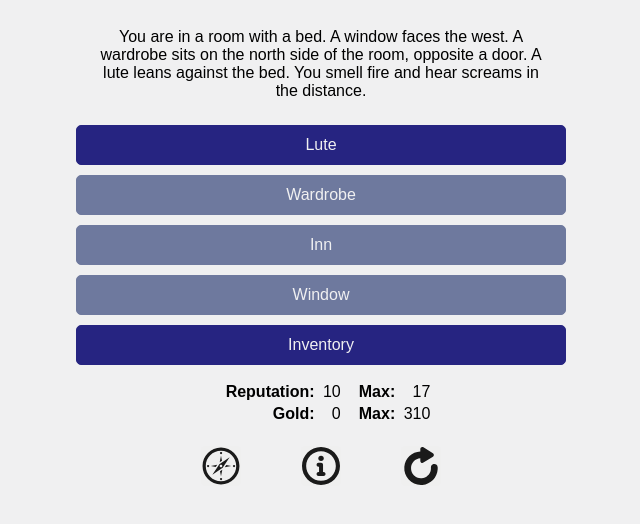
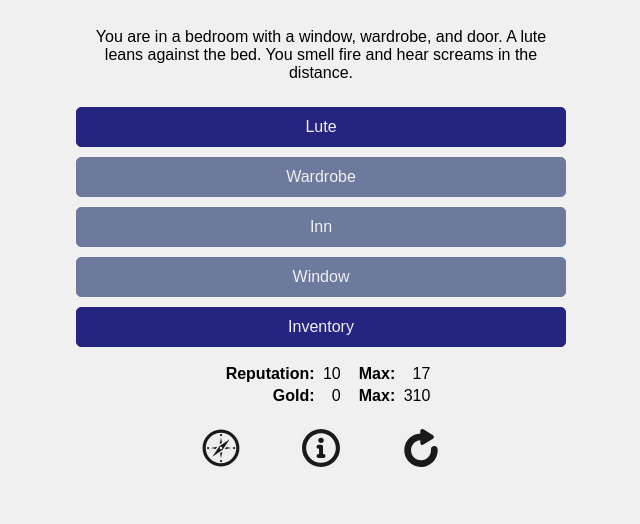
Before and after one commit to skedwards88/dragon, a React app: page / in a window 1280 px wide. Shown: the top 524 px of the page, without its empty margins (319-959 px from the left). Built offline with nearby package versions, Linux system fonts and the light colour scheme.

Commit message:
remove cardinal direction text

```diff
--- a/src/locations.js
+++ b/src/locations.js
@@ -54,7 +54,7 @@ const room = new Location({
   dropPreposition: "in",
   getDescription: function (props) {
     let text =
-      "You are in a room with a bed. A window faces the west. A wardrobe sits on the north side of the room, opposite a door. ";
+      "You are in a bedroom with a window, wardrobe, and door. ";
 
     if (props.itemLocations.room.has("lute")) {
       text += "A lute leans against the bed. ";
@@ -172,13 +172,13 @@ const courtyard = new Location({
   },
   dropPreposition: "in",
   getDescription: function (props) {
-    return `You are in a small courtyard. The entrance to the inn sits at the north side. To the east you hear sounds of a blacksmith shop. To the west you see a fountain. ${
+    return `You are in a small courtyard that connects to the inn. You can see a fountain and hear sounds of a blacksmith shop. ${
       props.gameState.manorFire
         ? "Beyond the fountain, you see flames and smoke. "
         : ""
     }${
       props.gameState.firstCourtyardEntry
-        ? "\n\nAn youth runs west to east, crying as they flee. They drop a handkerchief in their distress. "
+        ? "\n\nAn youth runs from the fire, crying as they flee. They drop a handkerchief in their distress. "
         : ""
     }`;
   },
@@ -203,29 +203,29 @@ const fountain = new Location({
   },
   getDescription: function (props) {
     let text =
-      "You stand at the edge of a fountain. In the center is a statue of a dragon surrounded by cowering people. To the east is a courtyard. To the north is a manor. ";
+      "You stand at the edge of a fountain. In the center is a statue of a dragon surrounded by cowering people. ";
 
     if (props.gameState.manorFire) {
-      text += "\n\nThe manor is on fire and surrounded by a crowd of people. ";
+      text += "\n\nBeyond the fountain, you see a manor on fire. ";
     } else {
-      text += "\n\nThe manor is a framework of charred wood. ";
+      text += "\n\nBeyond the fountain, the manor is a framework of charred wood. ";
     }
 
     if (props.itemLocations.nursery.has("baby")) {
       text +=
-        'You hear a voice sobbing, "My baby! My baby is trapped in the nursery. " ';
+        'A crowd surrounds the fountain, surveying the fire. You hear a voice sobbing, "My baby! My baby is trapped in the nursery. " ';
     }
 
     if (props.gameState.savedBaby && !props.gameState.receivedBabyReward) {
       if (props.gameState.babyCough) {
-        text += `\n\nYou hear a voice: "My baby! You saved my baby! My dear baby has a terrible cough from being carried through the smoke. Regardless, take this gold as thanks." `;
+        text += `\n\nYou hear a voice: "My baby! You saved my baby!" The baby coughs from the smoke. The parent glares at you, "My baby has a terrible cough from being carried through the smoke. Regardless, take this gold as thanks." `;
       } else {
         text +=
-          '\n\nYou hear a voice: "Thank you for saving my baby! Please take this gold as thanks." ';
+          '\n\nYou hear a voice: "My baby! You saved my baby! Please take this gold as thanks." ';
       }
       if (props.gameState.playerCough) {
         text +=
-          "\n\nAs they hand you the gold, you let out a racking cough. It seems that you should have taken measures to avoid breathing the smoke. They pass you the gold quickly, eager to be away before you hack up a lung. ";
+          "\n\nAs you take the gold, you let out a racking cough. It seems that you should have taken measures to avoid breathing the smoke. They pass you the gold quickly, eager to get away from your coughing. ";
       }
       text +=
         "\n\nBehind you, you hear the roof collapse. Finally, the crowd is able to douse the flames. ";
@@ -370,6 +370,9 @@ const nurseryWindow = new Location({
 
 const smithy = new Location({
   id: "smithy",
+  getDisplayName: function () {
+    return "Blacksmith shop";
+  },
   dropPreposition: "at",
   getConnections: function () {
     return {
@@ -382,7 +385,7 @@ const smithy = new Location({
   },
   getDescription: function (props) {
     let text =
-      "You stand in front of a blacksmith shop. To the north is the city gate. To the west is a courtyard. The blacksmith is working inside the shop. ";
+      "You stand in front of a blacksmith shop. From the shop, you can see the city gate and the inn courtyard. The blacksmith is working in front of the shop. ";
 
     if (props.itemLocations.smithy.has("sword")) {
       text +=
@@ -527,7 +530,7 @@ const gate = new Location({
     };
   },
   getDescription: function (props) {
-    return `You are standing at the north gate. You see a pasture and a road leading up a mountain. \n\nThe youth that you saw earlier stands at the gate${
+    return `You are standing at the city gate. You see a pasture and a road leading up a mountain. \n\nThe youth that you saw earlier stands at the gate${
       !props.gameState.playedForYouth ? ", crying" : ""
     }. `;
   },
@@ -585,7 +588,7 @@ const road1 = new Location({
     };
   },
   getDescription: function (props) {
-    return `You stand at the end of a long road. The city gates sit to the south. To the north, you see mountains.
+    return `You stand at the end of a long road that stretches from the city gate to mountains.
     ${
       props.gameState.horseMounted
         ? "\n\nThankfully, the horse lets you travel quickly. "
@@ -610,7 +613,7 @@ const road2 = new Location({
     };
   },
   getDescription: function (props) {
-    return `You are halfway along a long road. The city gates sit to the south. To the north, you see mountains.
+    return `You are halfway along a long road that stretches from the city gate to mountains.
     ${
       props.gameState.horseMounted
         ? "\n\nThankfully, the horse lets you travel faster. "
@@ -642,7 +645,7 @@ const road3 = new Location({
     ) {
       return 'As you cross the stream, a flash of lightning hits you, knocking you onto your back. "WHERE IS MY TREASURE?" the wizard demands. "Since you did not give me my share, you shall not have any." The treasure flies from your pouch and disappears down the stream. The wizard vanishes in a cloud of smoke.';
     } else {
-      let text = `You stand at the end of a long road. The city gates sit to the south. To the north, you see mountains. `;
+      let text = `You stand at the end of a long road that stretches from the city gate to mountains. `;
 
       if (props.gameState.horseMounted) {
         text += "\n\nThankfully, the horse lets you travel quickly. ";
@@ -692,7 +695,7 @@ const stream = new Location({
     };
   },
   getDescription: function () {
-    return "You come across a steam. It looks crossable by foot or by horse. On the north side, you see a bush full of berries. To the south, the road stretches back to the city. ";
+    return "You come across a steam that separates the road from a clearing. It looks crossable by foot or by horse. ";
   },
 });
 
@@ -709,7 +712,7 @@ const clearing = new Location({
     };
   },
   getDescription: function (props) {
-    let text = `You stand in a clearing. A bush full of berries catches your eye. To the south, a stream burbles. To the north, you see a rocky cliff with a cave. ${
+    let text = `You stand in a clearing, in the shadow of a rocky cliff with a cave. A bush full of berries catches your eye. ${
       props.gameState.cursed
         ? "\n\nA black patch marks where the wizard vanished. "
         : "\n\nA man stands in the middle of the clearing. His long white beard, pointed hat, and staff mark him as a wizard. "
@@ -903,18 +906,19 @@ const caveEntrance = new Location({
   },
   getDescription: function (props) {
     let text =
-      "You stand in the entrance of a cave. To the west, there is a foul smelling cavern. To the east, there is an entrance to a room that glitters with gems and gold. To the south, you feel the fresh air from the cave entrance. ";
+      "You stand in the entrance of a cave. Two short passageways branch out. One passageway leads to a foul smelling cavern. The other passageway leads to a room that glitters with gems and gold. ";
 
     if (!props.gameState.dragonAsleep) {
       text +=
-        "\n\nYou hear coins clanking from the east room, as if a large beast is rolling in piles of gold. ";
+        "\n\nYou hear coins clanking from the glittering room, as if a large beast is rolling in piles of gold. ";
+
+        if
+          (!props.gameState.clothesPoopy || props.gameState.naked)
+
+          {text += 'From that room, voice booms "WHO DO I SMELL?"';}
+
     }
 
-    if (
-      (!props.gameState.clothesPoopy || props.gameState.naked) &&
-      !props.gameState.dragonAsleep
-    )
-      text += 'From the east room, a voice booms "WHO DO I SMELL?"';
 
     return text;
   },
@@ -933,7 +937,7 @@ const defecatory = new Location({
     };
   },
   getDescription: function () {
-    return "You stand in a large, foul smelling cavern. There is a puddle of clear water, a large boulder, and a pile of dragon dung. To the east, you feel the fresh air from the cave entrance. ";
+    return "You stand in a large, foul smelling cavern. There is a puddle of clear water, a large boulder, and a pile of dragon dung. ";
   },
 });
 
@@ -950,7 +954,7 @@ const puddle = new Location({
     };
   },
   getDescription: function (props) {
-    return `You stand at a puddle of clear water. Nearby, there is a large boulder and a pile of dragon dung. The cave entrance is on the opposite side of the room. \n\n${dragonDescription(
+    return `You stand at a puddle of clear water. \n\n${dragonDescription(
       props
     )}`;
   },
@@ -984,7 +988,7 @@ const boulder = new Location({
     };
   },
   getDescription: function (props) {
-    return `You walk behind the boulder. It seems large enough to hide your from sight. Nearby, there is a pile of dragon dung and a puddle of clear water. The cave entrance is on the opposite side of the room. \n\n${dragonDescription(
+    return `You walk behind the boulder. It seems large enough to hide your from sight. \n\n${dragonDescription(
       props
     )}`;
   },
@@ -1041,7 +1045,7 @@ const dung = new Location({
     };
   },
   getDescription: function (props) {
-    return `You stand in front of a large pile of dragon dung. The stench makes your eyes water. Nearby, there is a large boulder and a puddle of clear water. The cave entrance is on the opposite side of the room. \n\n${dragonDescription(
+    return `You stand in front of a large pile of dragon dung. The stench makes your eyes water. \n\n${dragonDescription(
       props
     )}`;
   },
@@ -1187,7 +1191,7 @@ function dragonDescription(props) {
       text += "You hear the dragon just outside. ";
     } else if (timeInterval === 1) {
       text +=
-        "You hear coins clanking from the east room, as if a large beast is rising from a sea of treasure. ";
+        "You hear coins clanking from the other room, as if a large beast is rising from a sea of treasure. ";
     }
   }
 
```
